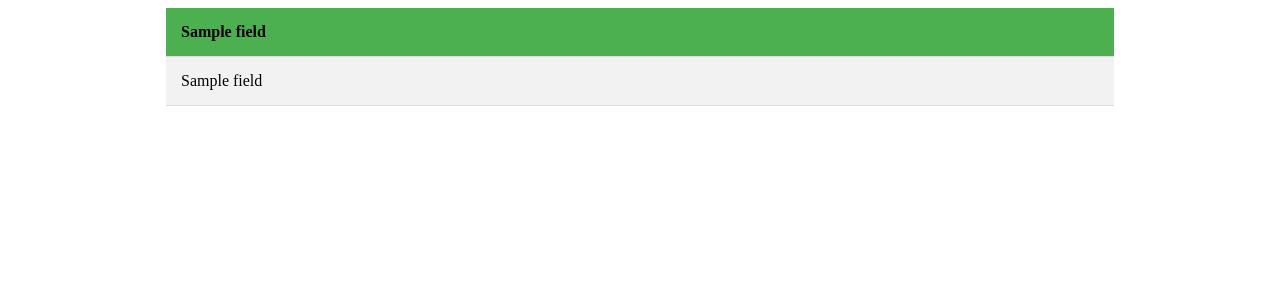
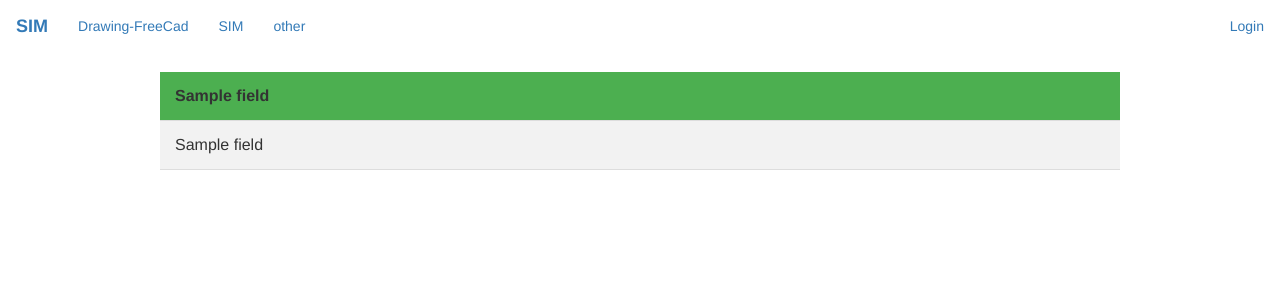
Before and after one commit to amarjeetkapoor1/Sim, a Django app: template Sim_site/Sim/templates/Sim/output.html in a window 1280 px wide. Shown: the top 300 px of the page. Run offline with Django 3.2, Linux system fonts and the light colour scheme; the template is opened without the code that fills it: most values are stand-ins (such as "Sample title", 1, 10 or a date in 2020); some libraries are stand-ins or nearby versions.

Commit message:
adds nav bar

```diff
--- a/Sim_site/Sim/templates/Sim/output.html
+++ b/Sim_site/Sim/templates/Sim/output.html
@@ -1,5 +1,17 @@
+{% load static %}
 <html>
 	<head>
+		<head>
+			<title>Drawing FreeCad</title>
+			<meta charset="utf-8" />
+			<link href="https://fonts.googleapis.com/css?family=Alegreya+Sans+SC" rel="stylesheet">
+			<!-- Latest compiled and minified CSS -->
+			<link rel="stylesheet" href="https://maxcdn.bootstrapcdn.com/bootstrap/3.3.7/css/bootstrap.min.css">
+			<!-- jQuery library -->
+			<script src="https://ajax.googleapis.com/ajax/libs/jquery/1.12.4/jquery.min.js"></script>
+			<!-- Latest compiled JavaScript -->
+			<script src="https://maxcdn.bootstrapcdn.com/bootstrap/3.3.7/js/bootstrap.min.js"></script>
+			<link rel="stylesheet" type="text/css" href="{% static 'css/nav.css' %}" />
 			<style>
 				tr:nth-child(even) {
 					background-color : #f2f2f2;
@@ -16,6 +28,31 @@
 			</style>
 	</head>
 	<body>
+		<!-- navbar here -->
+		<nav role="navigation" class="navbar">
+		  <!-- Brand and toggle get grouped for better mobile display -->
+		  <div class="navbar-header">
+		      <button type="button" data-target="#navbarCollapse" data-toggle="collapse" class="navbar-toggle">
+		          <span class="sr-only">Toggle navigation</span>
+		          <span class="icon-bar"></span>
+		          <span class="icon-bar"></span>
+		          <span class="icon-bar"></span>
+		      </button>
+		      <a href="#" class="navbar-brand" id="brand" ><b>SIM</b></a>
+		  </div>
+		  <!-- Collection of nav links and other content for toggling -->
+		  <div id="navbarCollapse" class="collapse navbar-collapse">
+		      <ul class="nav navbar-nav" id="links" >
+		          <li><a href="{% url 'indexD' %}">Drawing-FreeCad</a></li>
+		          <li><a href="{% url 'view_home' %}">SIM</a></li>
+		          <li><a href="#">other</a></li>
+		      </ul>
+		      <ul class="nav navbar-nav navbar-right" id="links" >
+		          <li><a href="#">Login</a></li>
+		      </ul>
+		  </div>
+		</nav>
+
 		<h1>{{ message }}</h1>
 		<table style="border-collapse:collapse;width:75%;"align="center">
 			<tr>
```
Lines whose indentation alone changed are shown as unchanged.
